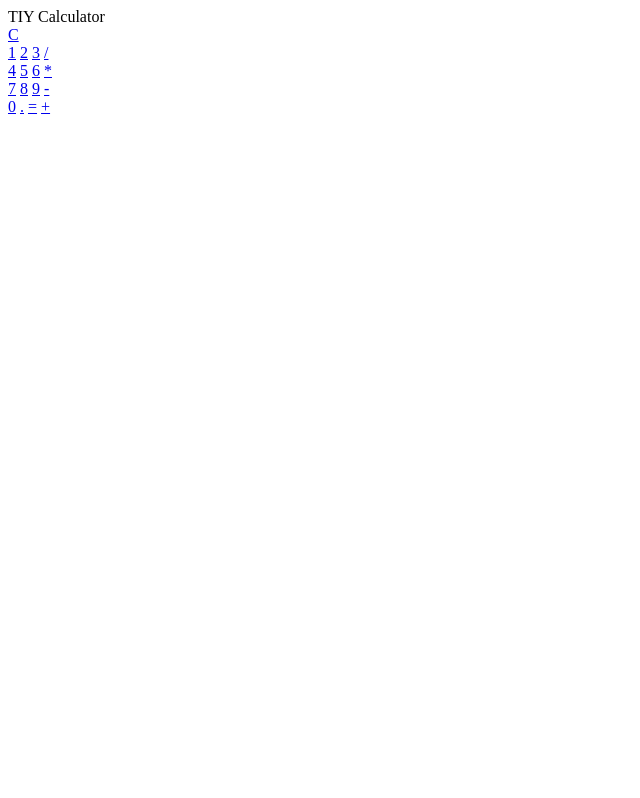
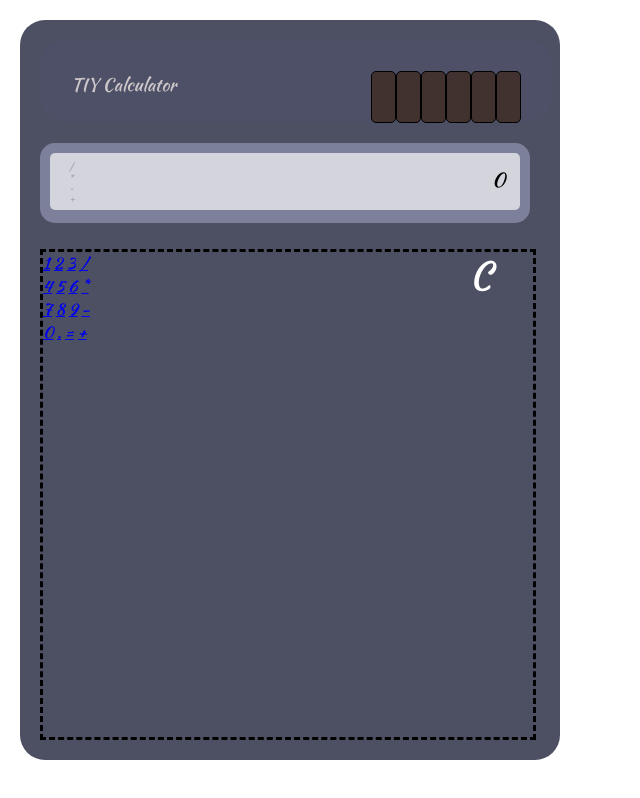
Before and after one commit to ktrammell95/tiy-assignment-9, a plain HTML site: page index.html in a window 1280 px wide. Shown: the whole page, without its empty margins (0-640 px from the left). Drawn offline with nearby package versions, Linux system fonts and the light colour scheme.

Commit message:
Updated HTML & CSS
Made progress setting up the HTML & CSS portion of my calculator
Almost complete with top portion including answer line.

Need to work on buttons and finish the solar panel looking boxes.

```diff
--- a/index.html
+++ b/index.html
@@ -4,15 +4,20 @@
   <link rel= "stylesheet/less" type="text/css" href="normalize.css">
   <link href='http://fonts.googleapis.com/css?family=Play|Courgette|Kaushan+Script' rel='stylesheet' type='text/css'>
   <link rel= "stylesheet/less" type="text/css" href="stylesheet.less">
+  <script src="//cdnjs.cloudflare.com/ajax/libs/less.js/2.3.1/less.min.js"></script>
   <script src="https://ajax.googleapis.com/ajax/libs/jquery/2.1.3/jquery.min.js"></script>
   <script src="stylesheetJS.js"> </script>
-  <title>TIT Calculator</title>
+  <title>TIY Calculator</title>
 </head>
+
+
 <body>
 
 <div class = "calc-body">
+
 <div class = "calc-top">
   <div class = "name">TIY Calculator</div>
+    <div class = "panel-box">
     <div class = "panel"></div>
     <div class = "panel"></div>
     <div class = "panel"></div>
@@ -20,7 +25,22 @@
     <div class = "panel"></div>
     <div class = "panel"></div>
   </div>
-<div class = "calc-answer"> </div>
+</div>
+
+<div class = "calc-answer">
+  <div class ="answer-background">
+    <div class = "symbols">
+      <ul>
+        <li>/</li>
+        <li>*</li>
+        <li>-</li>
+        <li>+</li>
+      </ul>
+    </div>
+    <div class = "inner-answer">0 </div>
+  </div>
+</div>
+
 <div class = "calc-buttons">
   <div class = "btns-lineone">
     <a href = "#" class = "btn-clear">C</a>
--- a/stylesheet.less
+++ b/stylesheet.less
@@ -1,51 +1,126 @@
 body {
   /*font-family: 'Courgette', cursive;*/
   font-family: 'Kaushan Script', cursive;
+  padding: 20px;
 
   .calc-body {
     background-color: #4d5063;
+    padding: 20px;
     height: 700px ;
     width: 500px;
     border-radius: 25px;
+    font-family: 'Kaushan Script', cursive;
   }
 
   .calc-top {
     background-color: #4d5067;
-    height: 300px ;
-    width: 300px;
+    font-size: 18px;
+    height: 20px ;
+    width: 450px;
+    padding: 31px;
     border-radius: 25px;
-    padding: 31px;
-    color: #cec7c9;
 
-    div. panel {
-      background-color: #41312f;
-      height: 15px;
+    .name {
+     color: #cec7c9;
+     margin: 0;
+     width: 45%;
+     padding: 0;
+     float: left;
+     // border: dashed;
     }
-  }
+
+    .panel-box {
+      border: 3px #373a47;
+      width: 150px;
+      float: right;
+      display: inline-block;
+
+      .panel {
+        background-color: #41312f;
+        border: 1px solid;
+        width: 23px;
+        float: right;
+        display: inline-block;
+        height: 50px;
+        border-radius: 5px;
+        // box-shadow: 2px 2px 2px #373946;
+      }
+    }
+  }//cal-top ends here
+    .calc-answer {
+      // border: dashed;
+      margin-top: 20px;
+      border-radius: 15px;
+      background-color: #7c809a;
+      width: 490px;
+      height: 80px;
+      display: inline-block;
+      }
+      .answer-background {
+        background-color: #d3d4dc;
+        // border: dashed;
+        height: 57px;
+        margin: 10px;
+        border-radius: 5px;
+        .symbols {
+          font-size: 9px;
+          vertical-align: middle;
+          font-family: 'Courgette', cursive;
+          color: #999cb0;
+          float: left;
+          display: inline-block;
+          ul {
+          list-style: none;
+          padding-left: 20px;
+          margin-top: 8px;
+          width: 7%;
+          }
+        }
+        .inner-answer {
+          background-color: #d3d4dc;
+          color: black;
+          float: right;
+          width: 85%;
+          font-size: 20px;
+          text-align: right;
+          height: 49px;
+          margin-top: 2px;
+          line-height: 49px;
+          margin-right: 15px;
+        }
+
+   }//cal-answer ends here
+   .calc-buttons {
+      width: 490px;
+      height: 485px;
+      margin-top: 20px;
+      border: dashed;
+      .btns-lineone {
+        background-color: #af7bc5;
+        border-radius: 15px;
+        .btn-clear {
+          color: #fffffd;
+          text-decoration: none;
+          float: right;
+          width: 100px;
+          height: 50px;
+          text-align: center;
+          line-height: 50px;
+          font-size: 40px;
+          font-family: 'Courgette', cursive;
+        }
+      }
+   }//calc-buttons ends here
+
 }
 
 
 
 
-.btns-lineone {
-  background-color: #b281c7;
-  width: 30px;
-  height: 50px;
-  float: right;
-  padding: 30px;
-}
-/*.btns-linetwo {
-  background-color: #acb0c9;
-  width: 30px;
-  height: 50px;
-  float: right;
-  padding: 10px;
-}
-
-.btns-linethree{
-  background-color: #acb0c9;
-  width: 30px;
-  height: 50px;
-  float: right;
-  padding: 10px;
-}*/
+// .btns-lineone {
+//   background-color: #b281c7;
+//   width: 30px;
+//   height: 50px;
+//   float: right;
+//   padding: 30px;
+// }
```
Lines whose indentation alone changed are shown as unchanged.
